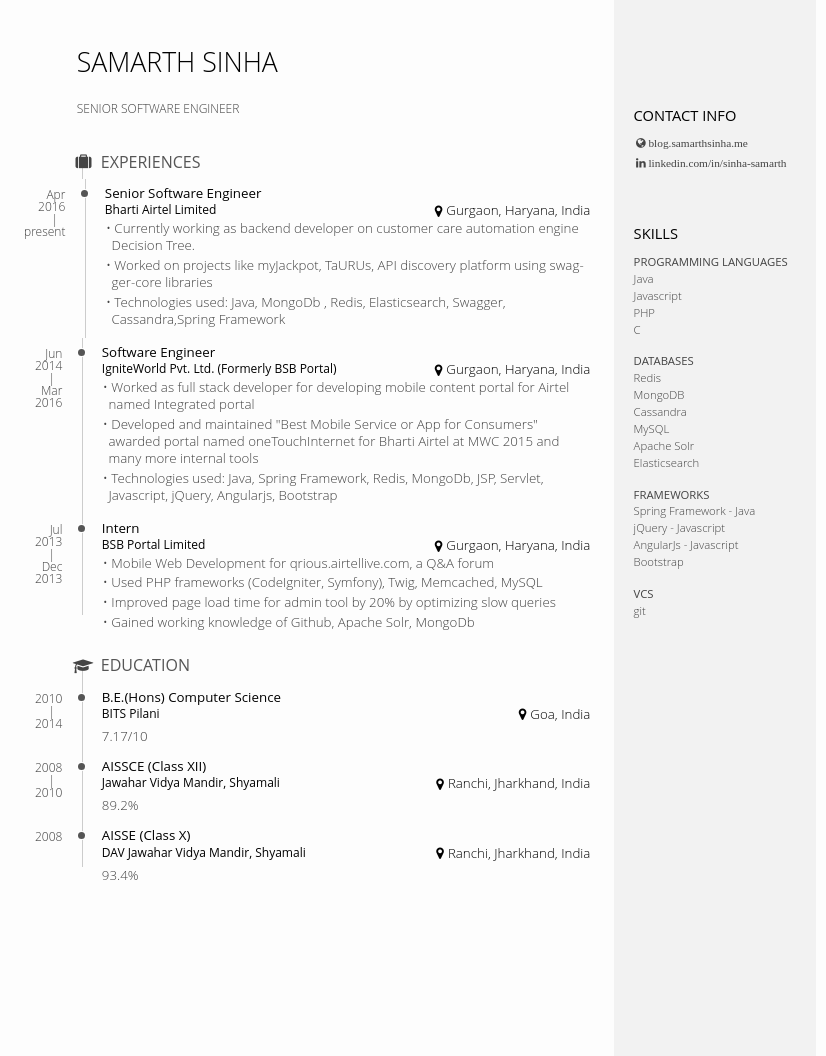
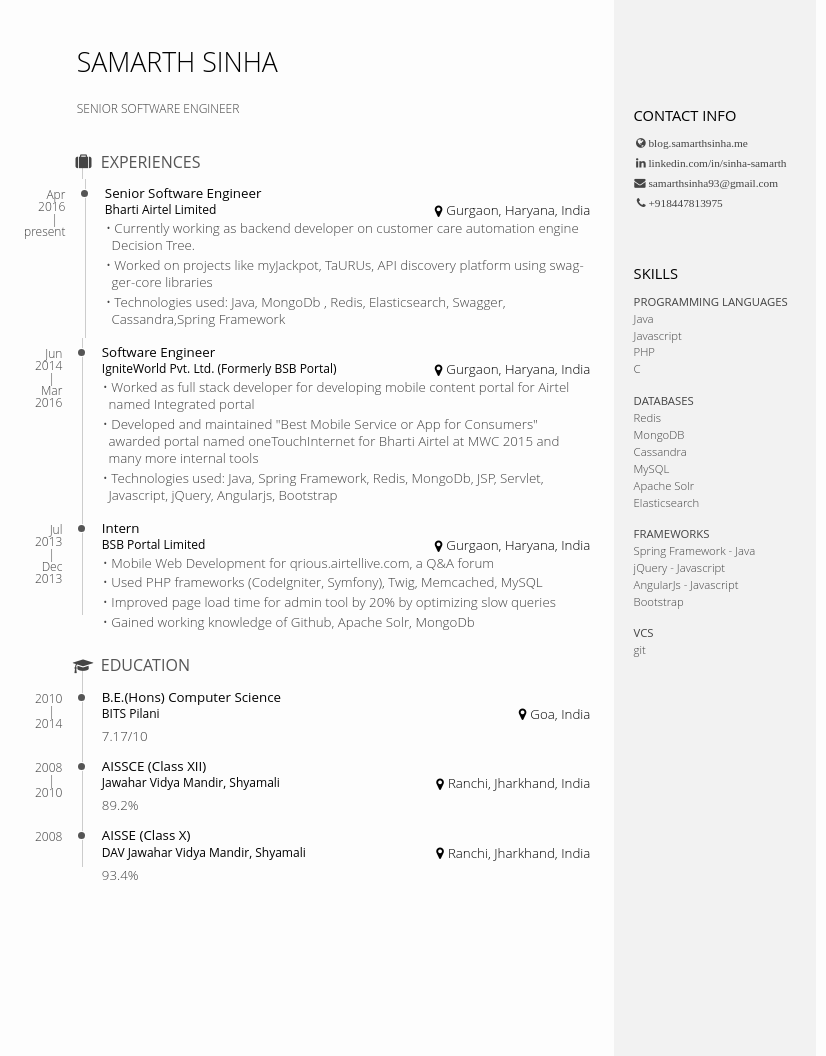
Before and after one commit to samarthsinha/samarthsinha.github.io, a Jekyll site: the page built from resume.md, in a window 1280 px wide. Shown: the whole page, without its empty margins (0-826 px from the left). Built offline with Jekyll 4.4.1, drawn with Linux system fonts in a browser that asks for light colours.

Commit message:
public contact

```diff
--- a/_layouts/resume.html
+++ b/_layouts/resume.html
@@ -18,8 +18,8 @@
         <ul>
             <li><i class="fa fa-globe"></i> blog.samarthsinha.me</li>
             <li><i class="fa fa-linkedin"></i> linkedin.com/in/sinha-samarth</li>
-            <!--<li><i class="fa fa-envelope"></i> samarthsinha93@gmail.com</li>-->
-            <!--<li><i class="fa fa-phone"></i> +918447813975</li>-->
+            <li><i class="fa fa-envelope"></i> samarthsinha93@gmail.com</li>
+            <li><i class="fa fa-phone"></i> +918447813975</li>
         </ul>
     </div>
     <div class="side-block" id="skills">
```
